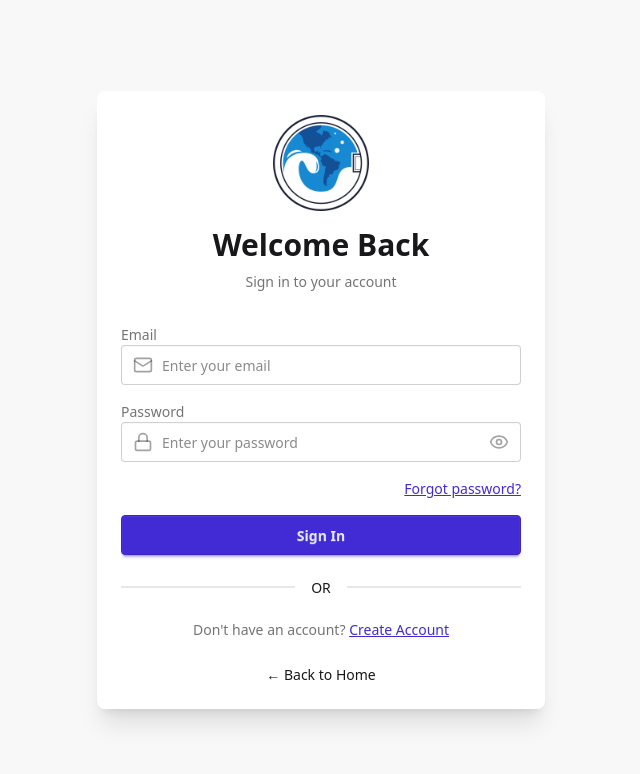
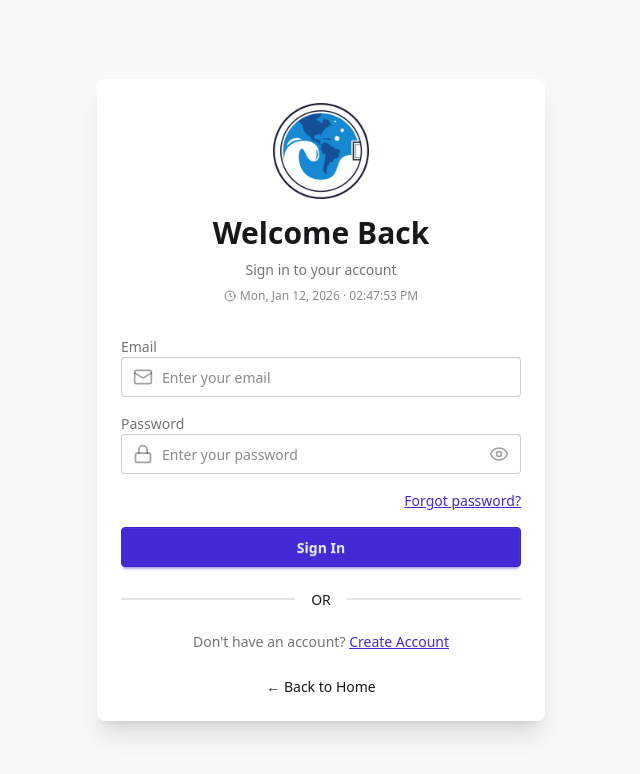
Before and after one commit to Em411010/Laundry-Planet, a React (Vite) app in the folder frontend/: page /login in a window 1280 px wide. Shown: the top 774 px of the page, without its empty margins (319-959 px from the left). Built offline with nearby package versions, Linux system fonts and the light colour scheme; no server answers.

Commit message:
feat: add real-time date and time display to navigation bars and login/register pages

```diff
--- a/frontend/src/components/navbars/AdminNavbar.jsx
+++ b/frontend/src/components/navbars/AdminNavbar.jsx
@@ -1,10 +1,10 @@
-import { useState } from 'react'
+import { useState, useEffect } from 'react'
 import { Link, useNavigate } from 'react-router-dom'
 import {
   LayoutDashboard, Users, Shield, Package, DollarSign, Tag,
   Settings, FileText, CreditCard, BarChart3, FileSearch,
   Database, Lock, LogOut, Menu, X, ChevronDown, Sun, Moon,
-  MessageSquare, ShoppingCart
+  MessageSquare, ShoppingCart, Clock
 } from 'lucide-react'
 import Logo from '../../assets/LP_Logo.png'
 import NotificationBell from '../NotificationBell'
@@ -160,6 +160,12 @@ const AdminNavbar = ({ toggleSidebar }) => {
     localStorage.setItem('theme', next)
   }
 
+  const [now, setNow] = useState(new Date())
+  useEffect(() => {
+    const id = setInterval(() => setNow(new Date()), 1000)
+    return () => clearInterval(id)
+  }, [])
+
   return (
     <div className="fixed top-0 left-0 right-0 z-30 lg:left-64 lg:w-[calc(100%-16rem)] h-16">
       <div className="navbar bg-base-100 border-b border-base-300 px-4 h-full">
@@ -170,6 +176,10 @@ const AdminNavbar = ({ toggleSidebar }) => {
           <h1 className="text-lg md:text-xl font-bold ml-2 truncate min-w-0">Admin Dashboard</h1>
         </div>
         <div className="flex items-center gap-2">
+          <div className="hidden md:flex flex-col items-end leading-tight mr-1">
+            <span className="text-xs text-base-content/50">{now.toLocaleDateString('en-PH', { weekday: 'short', month: 'short', day: 'numeric', year: 'numeric' })}</span>
+            <span className="text-xs font-mono font-semibold tabular-nums">{now.toLocaleTimeString('en-PH', { hour: '2-digit', minute: '2-digit', second: '2-digit' })}</span>
+          </div>
           <button
             onClick={toggleTheme}
             className="btn btn-ghost btn-circle"
--- a/frontend/src/components/navbars/ClientNavbar.jsx
+++ b/frontend/src/components/navbars/ClientNavbar.jsx
@@ -1,4 +1,4 @@
-import { useState } from 'react'
+import { useState, useEffect } from 'react'
 import { Link, useNavigate } from 'react-router-dom'
 import {
   LayoutDashboard, PlusCircle, Package, MapPin, Clock,
@@ -108,6 +108,12 @@ const ClientNavbar = ({ toggleSidebar }) => {
     localStorage.setItem('theme', next)
   }
 
+  const [now, setNow] = useState(new Date())
+  useEffect(() => {
+    const id = setInterval(() => setNow(new Date()), 1000)
+    return () => clearInterval(id)
+  }, [])
+
   return (
     <div className="fixed top-0 left-0 right-0 z-30 lg:left-64 lg:w-[calc(100%-16rem)] h-16">
       <div className="navbar bg-base-100 border-b border-base-300 px-4 h-full">
@@ -118,6 +124,10 @@ const ClientNavbar = ({ toggleSidebar }) => {
           <h1 className="text-lg md:text-xl font-bold ml-2 truncate min-w-0">My Dashboard</h1>
         </div>
         <div className="flex items-center gap-2">
+          <div className="hidden md:flex flex-col items-end leading-tight mr-1">
+            <span className="text-xs text-base-content/50">{now.toLocaleDateString('en-PH', { weekday: 'short', month: 'short', day: 'numeric', year: 'numeric' })}</span>
+            <span className="text-xs font-mono font-semibold tabular-nums">{now.toLocaleTimeString('en-PH', { hour: '2-digit', minute: '2-digit', second: '2-digit' })}</span>
+          </div>
           <button
             onClick={toggleTheme}
             className="btn btn-ghost btn-circle"
--- a/frontend/src/components/navbars/LandingNavbar.jsx
+++ b/frontend/src/components/navbars/LandingNavbar.jsx
@@ -10,7 +10,8 @@ import {
   UserPlus,
   LayoutDashboard,
   Sun,
-  Moon
+  Moon,
+  Clock
 } from 'lucide-react'
 
 const LandingNavbar = () => {
@@ -35,6 +36,12 @@ const LandingNavbar = () => {
         console.error('Error parsing user data', err)
       }
     }
+  }, [])
+
+  const [now, setNow] = useState(new Date())
+  useEffect(() => {
+    const id = setInterval(() => setNow(new Date()), 1000)
+    return () => clearInterval(id)
   }, [])
 
   const getDashboardPath = () => {
@@ -149,6 +156,10 @@ const LandingNavbar = () => {
           )}
         </div>
 
+        <div className="hidden md:flex flex-col items-end leading-tight mr-2">
+          <span className="text-xs text-base-content/50">{now.toLocaleDateString('en-PH', { weekday: 'short', month: 'short', day: 'numeric', year: 'numeric' })}</span>
+          <span className="text-xs font-mono font-semibold tabular-nums">{now.toLocaleTimeString('en-PH', { hour: '2-digit', minute: '2-digit', second: '2-digit' })}</span>
+        </div>
         <button aria-label="Toggle theme" className="btn btn-ghost hidden md:inline-flex" onClick={toggleTheme}>
           {theme === 'aqua' ? <Sun className="h-4 w-4" /> : <Moon className="h-4 w-4" />}
         </button>
--- a/frontend/src/components/navbars/StaffNavbar.jsx
+++ b/frontend/src/components/navbars/StaffNavbar.jsx
@@ -1,4 +1,4 @@
-import { useState } from 'react'
+import { useState, useEffect } from 'react'
 import { Link, useNavigate } from 'react-router-dom'
 import {
   LayoutDashboard, ClipboardList,
@@ -97,6 +97,12 @@ const StaffNavbar = ({ toggleSidebar }) => {
     localStorage.setItem('theme', next)
   }
 
+  const [now, setNow] = useState(new Date())
+  useEffect(() => {
+    const id = setInterval(() => setNow(new Date()), 1000)
+    return () => clearInterval(id)
+  }, [])
+
   return (
     <div className="fixed top-0 left-0 right-0 z-30 lg:left-64 lg:w-[calc(100%-16rem)] h-16">
       <div className="navbar bg-base-100 border-b border-base-300 px-4 h-full">
@@ -107,6 +113,10 @@ const StaffNavbar = ({ toggleSidebar }) => {
           <h1 className="text-lg md:text-xl font-bold ml-2 truncate min-w-0">Staff Dashboard</h1>
         </div>
         <div className="flex items-center gap-2">
+          <div className="hidden md:flex flex-col items-end leading-tight mr-1">
+            <span className="text-xs text-base-content/50">{now.toLocaleDateString('en-PH', { weekday: 'short', month: 'short', day: 'numeric', year: 'numeric' })}</span>
+            <span className="text-xs font-mono font-semibold tabular-nums">{now.toLocaleTimeString('en-PH', { hour: '2-digit', minute: '2-digit', second: '2-digit' })}</span>
+          </div>
           <button
             onClick={toggleTheme}
             className="btn btn-ghost btn-circle"
--- a/frontend/src/pages/public/LoginPage.jsx
+++ b/frontend/src/pages/public/LoginPage.jsx
@@ -1,6 +1,6 @@
 import { useState, useEffect } from 'react'
 import { Link, useNavigate } from 'react-router-dom'
-import { Mail, Lock, Eye, EyeOff } from 'lucide-react'
+import { Mail, Lock, Eye, EyeOff, Clock } from 'lucide-react'
 import Logo from '../../assets/LP_Logo.png'
 import { authAPI } from '../../services/api'
 import toast from 'react-hot-toast'
@@ -27,6 +27,11 @@ const LoginPage = () => {
   const [password, setPassword] = useState('')
   const [showPassword, setShowPassword] = useState(false)
   const [loading, setLoading] = useState(false)
+  const [now, setNow] = useState(new Date())
+  useEffect(() => {
+    const id = setInterval(() => setNow(new Date()), 1000)
+    return () => clearInterval(id)
+  }, [])
 
   const handleSubmit = async (e) => {
     e.preventDefault()
@@ -81,6 +86,10 @@ const LoginPage = () => {
             <img src={Logo} alt="Laundry Planet" className="w-24 h-24 mx-auto mb-4" />
             <h2 className="text-3xl font-bold">Welcome Back</h2>
             <p className="text-base-content/60 mt-2">Sign in to your account</p>
+            <p className="text-xs text-base-content/50 mt-2 flex items-center justify-center gap-1">
+              <Clock size={12} />
+              {now.toLocaleDateString('en-PH', { weekday: 'short', month: 'short', day: 'numeric', year: 'numeric' })} · {now.toLocaleTimeString('en-PH', { hour: '2-digit', minute: '2-digit', second: '2-digit' })}
+            </p>
           </div>
 
           <form onSubmit={handleSubmit} className="space-y-4">
--- a/frontend/src/pages/public/RegisterPage.jsx
+++ b/frontend/src/pages/public/RegisterPage.jsx
@@ -1,6 +1,6 @@
 import { useState, useEffect } from 'react'
 import { Link, useNavigate } from 'react-router-dom'
-import { User, Mail, Lock, Eye, EyeOff } from 'lucide-react'
+import { User, Mail, Lock, Eye, EyeOff, Clock } from 'lucide-react'
 import toast from 'react-hot-toast'
 import Logo from '../../assets/LP_Logo.png'
 import { authAPI } from '../../services/api'
@@ -33,6 +33,11 @@ const RegisterPage = () => {
   const [showPassword, setShowPassword] = useState(false)
   const [showConfirmPassword, setShowConfirmPassword] = useState(false)
   const [loading, setLoading] = useState(false)
+  const [now, setNow] = useState(new Date())
+  useEffect(() => {
+    const id = setInterval(() => setNow(new Date()), 1000)
+    return () => clearInterval(id)
+  }, [])
 
   const handleChange = (e) => {
     setFormData({
@@ -90,6 +95,10 @@ const RegisterPage = () => {
             <img src={Logo} alt="Laundry Planet" className="w-24 h-24 mx-auto mb-4" />
             <h2 className="text-3xl font-bold">Create Account</h2>
             <p className="text-base-content/60 mt-2">Join Laundry Planet today</p>
+            <p className="text-xs text-base-content/50 mt-2 flex items-center justify-center gap-1">
+              <Clock size={12} />
+              {now.toLocaleDateString('en-PH', { weekday: 'short', month: 'short', day: 'numeric', year: 'numeric' })} · {now.toLocaleTimeString('en-PH', { hour: '2-digit', minute: '2-digit', second: '2-digit' })}
+            </p>
           </div>
 
           <form onSubmit={handleSubmit} className="space-y-4">
```
